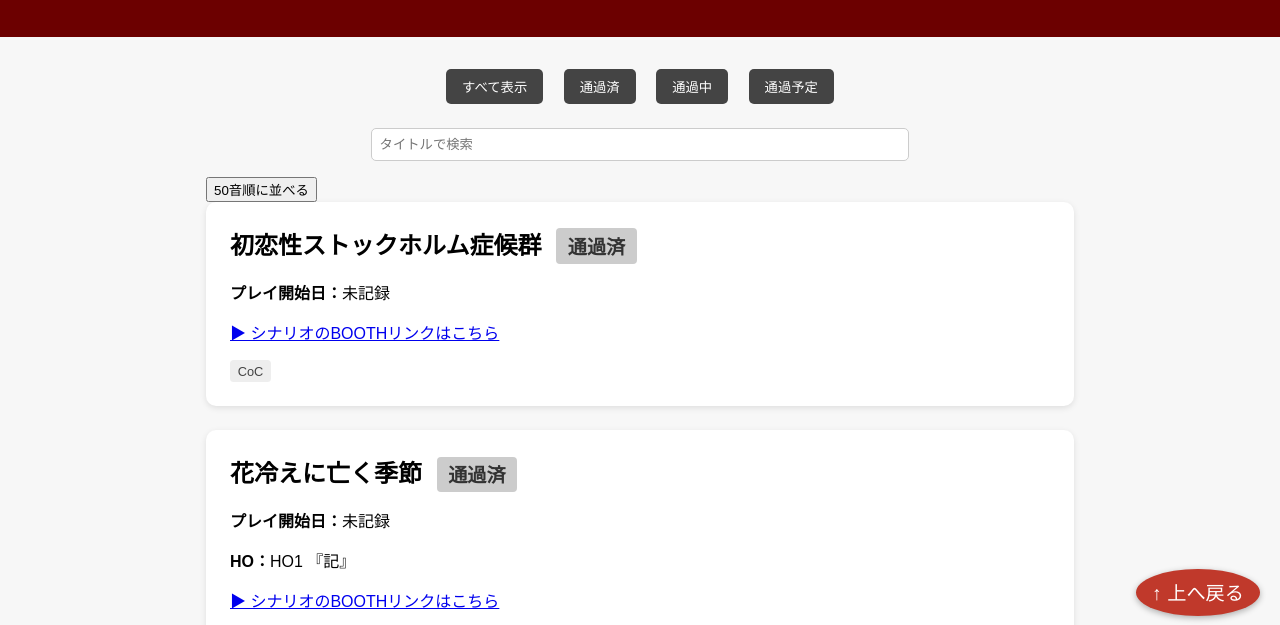
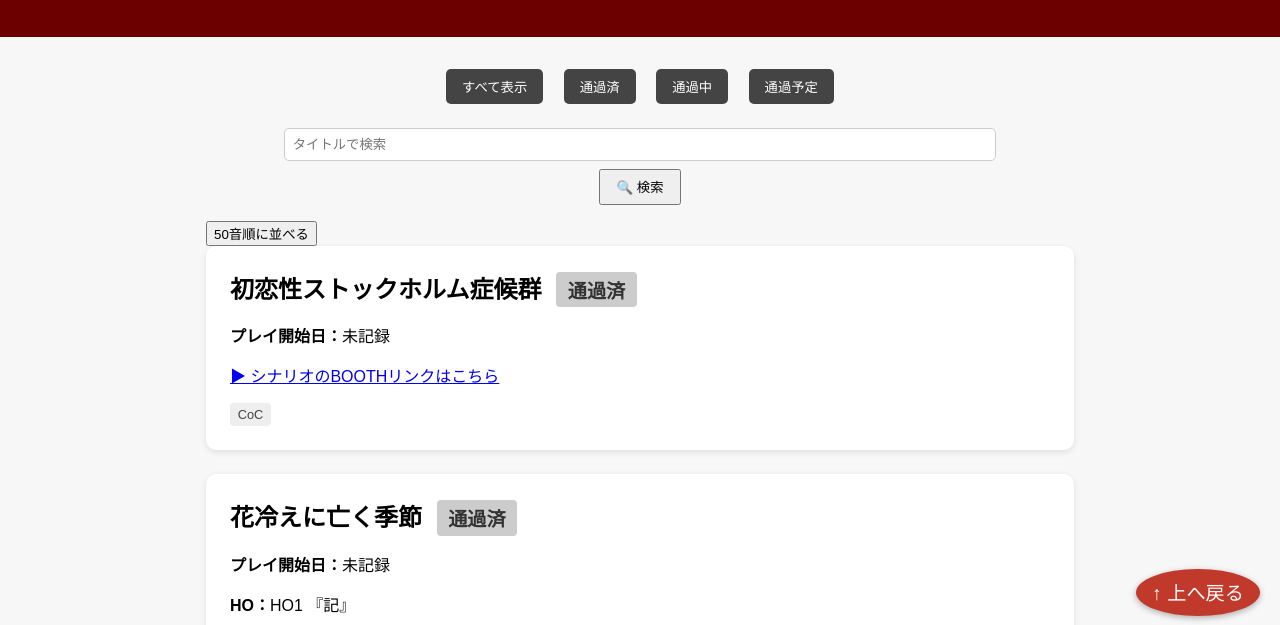
Before and after one commit to tsukix2311/coc_record, a plain HTML site: page index.html in a window 1280 px wide. Shown: the part 164-789 px from the top of the page. Drawn offline with Linux system fonts and the light colour scheme.

Commit message:
Add files via upload

```diff
--- a/index.html
+++ b/index.html
@@ -257,8 +257,12 @@
       <button onclick="filterScenarios('notstarted')">通過予定</button>
     </div>
     <div class="search-bar" style="text-align: center; margin-bottom: 1rem;">
-      <input type="text" id="searchInput" placeholder="タイトルで検索" oninput="searchScenarios()"
-        style="padding: 0.5rem; width: 60%; border-radius: 5px; border: 1px solid #ccc;" />
+      <input type="text" id="searchInput" placeholder="タイトルで検索" oninput="searchScenarios()" onkeyup="searchScenarios()"
+        style="padding: 0.5rem; width: 80%; border-radius: 5px; border: 1px solid #ccc;" />
+      <br />
+      <button onclick="searchScenarios()" style="padding: 0.4rem 1rem; margin-top: 0.5rem;">
+        🔍 検索
+      </button>
     </div>
 
     <button onclick="sortScenariosByTitle()">50音順に並べる</button>
```
